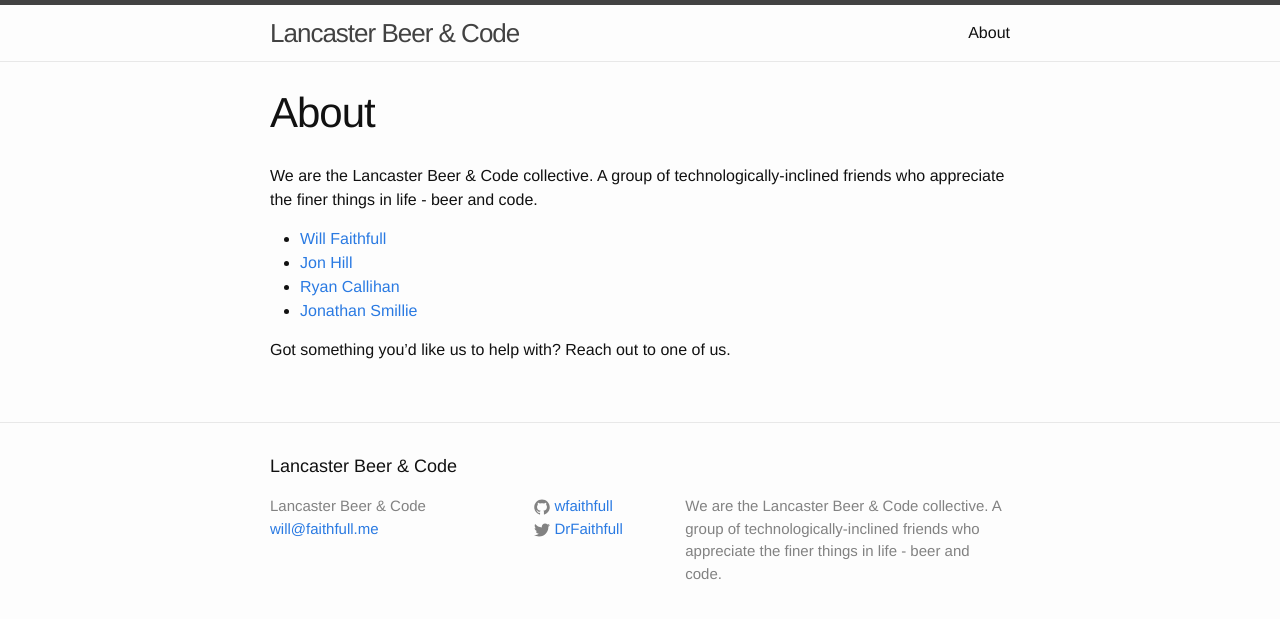
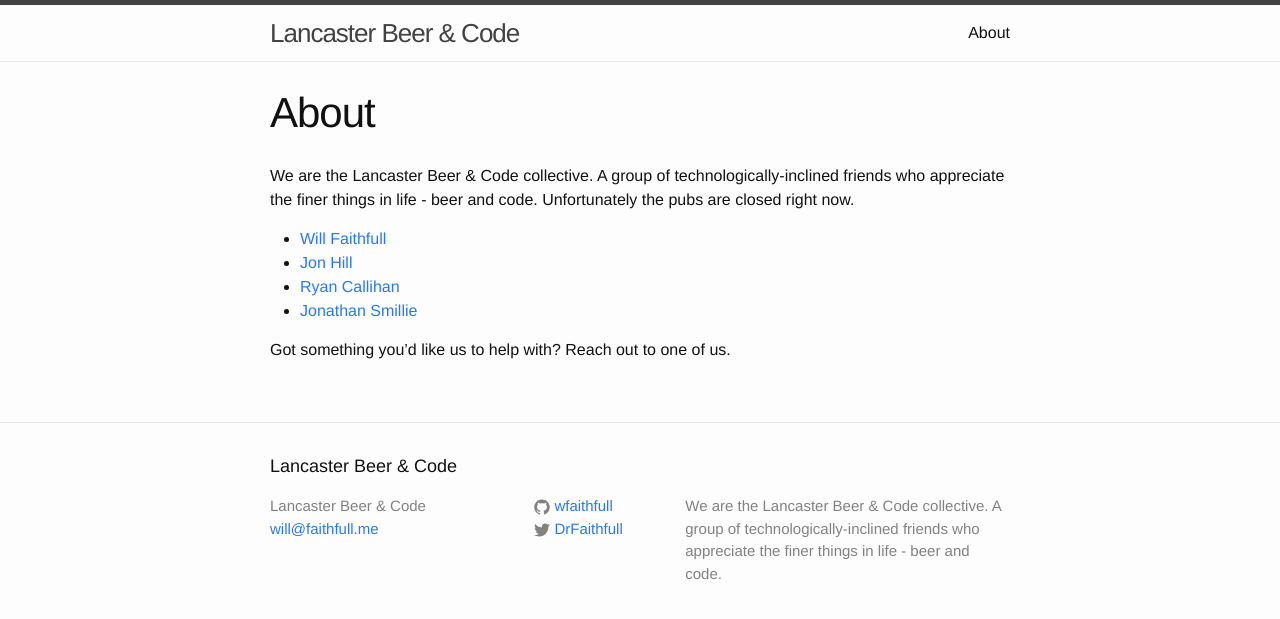
Before and after one commit to lbandc/lbandc.github.io, a Jekyll site: the page built from about.md, in a window 1280 px wide. Shown: the top 619 px of the page. Built offline with Jekyll 4.4.1, drawn with Linux system fonts in a browser that asks for light colours.

Commit message:
Update about.md

```diff
--- a/about.md
+++ b/about.md
@@ -6,7 +6,7 @@ permalink: /about/
 
 We are the Lancaster Beer & Code collective. A group of
   technologically-inclined friends who appreciate the finer
-  things in life - beer and code.
+  things in life - beer and code. Unfortunately the pubs are closed right now.
 
   * [Will Faithfull](https://www.linkedin.com/in/will-faithfull/)
   * [Jon Hill](https://www.linkedin.com/in/jon-hill-604764/)
```
